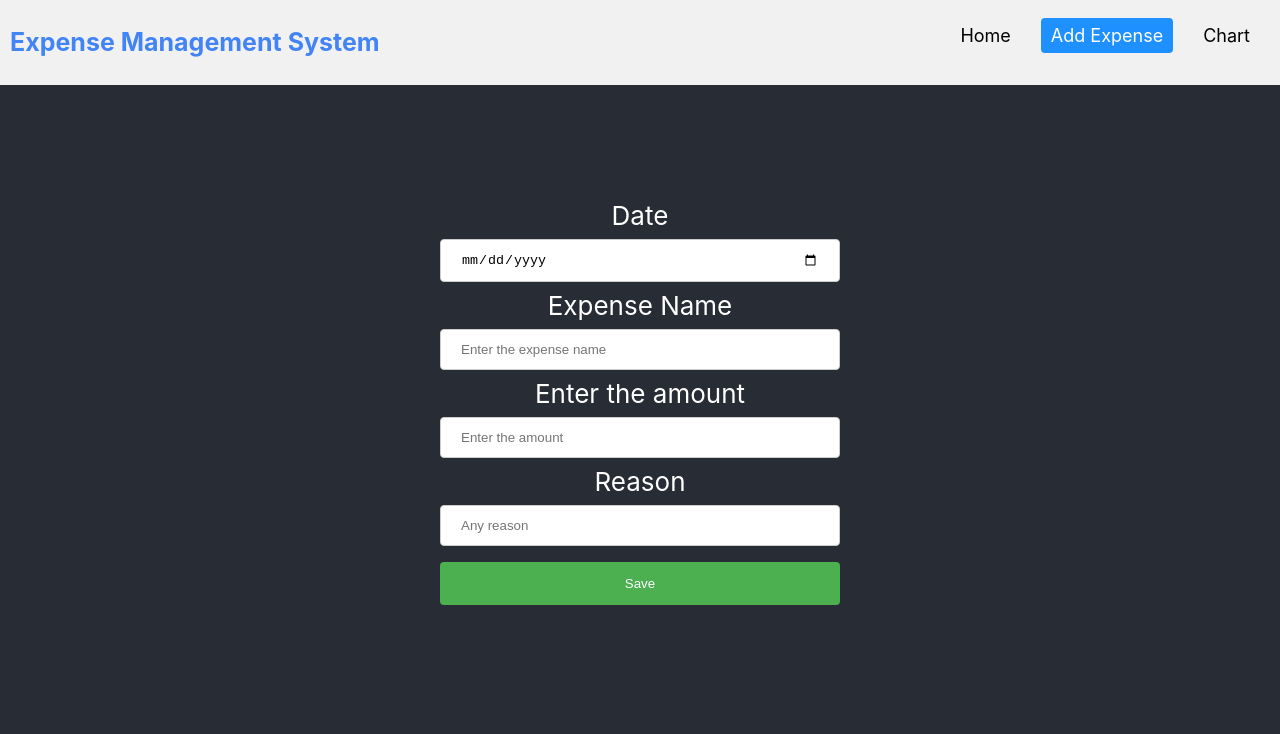
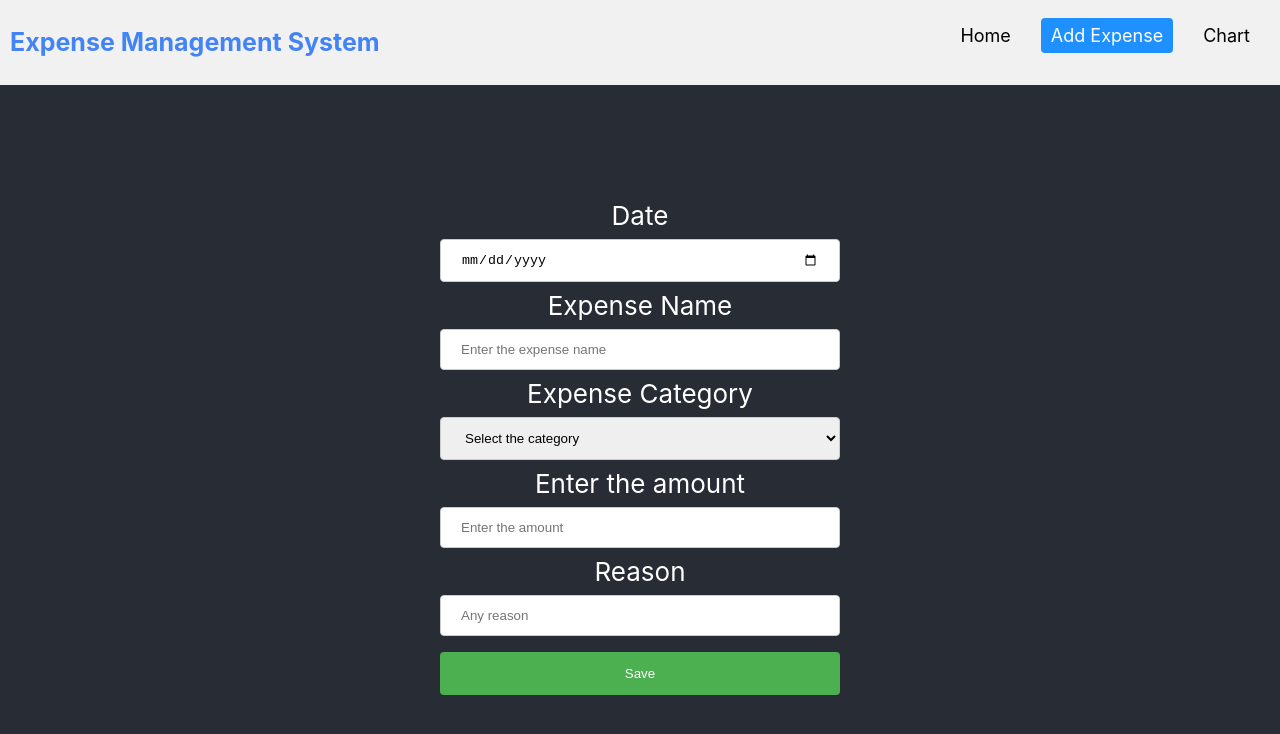
Before and after one commit to Santhosh-M-R/ems, a React (Create React App) app: page /ems/add in a window 1280 px wide. Shown: the top 734 px of the page. Built offline with nearby package versions, Linux system fonts and the light colour scheme; no server answers; the database is empty.

Commit message:
changes in category

```diff
--- a/src/pages/AddEdit.js
+++ b/src/pages/AddEdit.js
@@ -18,7 +18,7 @@ function AddEdit(props) {
   };
   const [state, setState] = useState(initialState);
   const [data, setData] = useState({});
-  const { name, amount, reason, date } = state;
+  const { name, amount, reason, date, category } = state;
 
   const [loading, setLoading] = useState(true);
 
@@ -62,7 +62,7 @@ function AddEdit(props) {
 
   const handleSubmit = (e) => {
     e.preventDefault();
-    if (!name || !amount || !reason || !date) {
+    if (!name || !amount || !category || !date) {
       toast.error("Please fill the required fields");
     } else {
       if (!id) {
@@ -72,6 +72,7 @@ function AddEdit(props) {
         set(ref(database, "expensedata/" + tid), {
           id: tid,
           name: name,
+          category: category,
           amount: amount,
           date: date,
           reason: reason,
@@ -84,12 +85,23 @@ function AddEdit(props) {
         const tid = id;
         set(ref(database, "expensedata/" + tid), {
           ...state,
-          epoch: Math.floor(new Date().getTime() / 1000)
         }).catch((err) => {
           toast.error(err);
         });
         toast.success("Expense Updated successfully!");
       }
+
+      //backup data store
+      const dbRef = ref(database);
+      get(child(dbRef, `expensedata`))
+      .then((snapshot) => {
+        if (snapshot.exists()) {
+         set(ref(database, "backupdata/"), { ...snapshot.val() });
+        }
+      })
+
+
+
 
       setTimeout(() => history.push("/ems/"), 500);
     }
@@ -153,6 +165,21 @@ function AddEdit(props) {
           value={name || ""}
           onChange={handleInputChange}
         />
+        <label htmlFor="category">Expense Category</label>
+        <select
+          id="category"
+          name="category"
+          value={category || ""}
+          onChange={handleInputChange}
+        >
+          <option value="">Select the category</option>
+          <option value="Food">Food</option>
+          <option value="Petrol">Petrol</option>
+          <option value="Travel">Travel</option>
+          <option value="Entertainment">Entertainment</option>
+          <option value="Others">Others</option>
+        </select>
+
         <label htmlFor="amount">Enter the amount</label>
         <input
           type="number"
--- a/src/pages/Home.css
+++ b/src/pages/Home.css
@@ -3,8 +3,9 @@
   margin: auto;
   font-size: 0.9em;
   font-family: sans-serif;
-  max-width: 1000px;
-  min-width: 1000px;
+  /* max-width: 1000px;
+  min-width: 1000px; */
+  width: fit-content;
   box-shadow: 0 0 20px rgba(0, 0, 0, 0, 0.15);
 }
 
--- a/src/pages/Home.js
+++ b/src/pages/Home.js
@@ -1,7 +1,7 @@
 import React, { useState, useEffect } from "react";
 import { Link } from "react-router-dom";
 import "./Home.css";
-import { getDatabase, ref, child, get, remove } from "firebase/database";
+import { getDatabase, ref, child, get, remove, set } from "firebase/database";
 import { database } from "../firebase-config";
 import { toast } from "react-toastify";
 import { Audio } from "react-loader-spinner";
@@ -88,6 +88,7 @@ function Home(props) {
                 <th style={{ textAlign: "center" }}>No.</th>
                 <th style={{ textAlign: "center" }}>Date</th>
                 <th style={{ textAlign: "center" }}>Expense Name</th>
+                <th style={{ textAlign: "center" }}>Expense Category</th>
                 <th style={{ textAlign: "center" }}>Amount</th>
                 <th style={{ textAlign: "center" }}>Reason</th>
                 <th style={{ textAlign: "center" }}>Action</th>
@@ -108,8 +109,9 @@ function Home(props) {
                     </td>
 
                     <td>{sample_data?.name}</td>
+                    <td>{sample_data?.category}</td>
                     <td>{sample_data?.amount}</td>
-                    <td>{sample_data?.reason}</td>
+                    <td>{sample_data?.reason || "none"} </td>
                     <td>
                       <Link to={`/ems/update/${value}`}>
                         <button className="btn btn-edit">Edit</button>
@@ -159,10 +161,13 @@ function Home(props) {
                     <strong>Expense Name:</strong> {sample_data?.name}
                   </p>
                   <p>
+                    <strong>Expense Category:</strong> {sample_data?.category}
+                  </p>
+                  <p>
                     <strong>Amount:</strong> {sample_data?.amount}
                   </p>
                   <p>
-                    <strong>Reason:</strong> {sample_data?.reason}
+                    <strong>Reason:</strong> {sample_data?.reason || "none"}
                   </p>
                   <div style={{ textAlign: "center" }}>
                     <Link to={`/ems/update/${value}`}>
```
